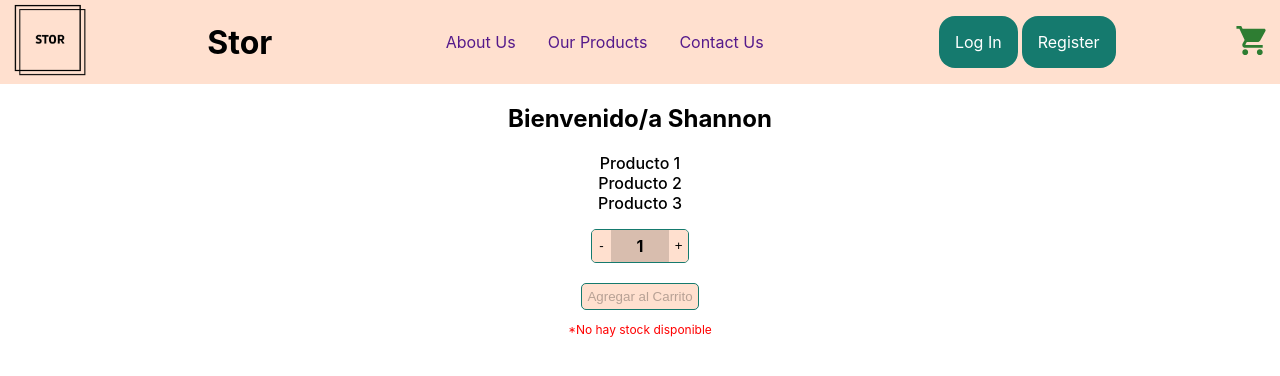
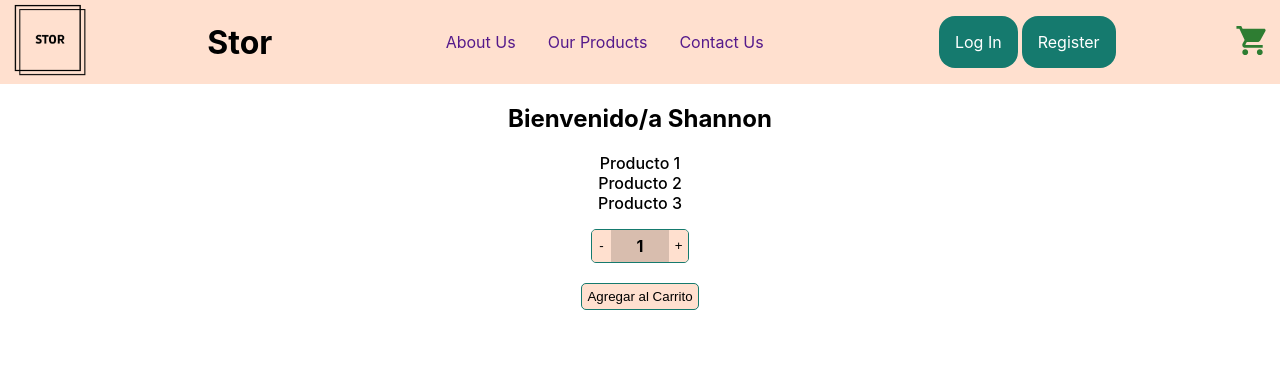
Before and after one commit to ShannonEchegaray/CoderHouse-React-Desafio6, a React (Create React App) app: page / in a window 1280 px wide. Shown: the top 376 px of the page. Built offline with nearby package versions, Linux system fonts and the light colour scheme.

Commit message:
definiendo stock

```diff
--- a/src/components/ItemListContainer/ItemListContainer.js
+++ b/src/components/ItemListContainer/ItemListContainer.js
@@ -21,7 +21,7 @@ const ItemListContainer = ({greeting}) => {
         <li>Producto 3</li>
       </ul>
       <ItemCount
-      stock={0} initial={1} onAdd={onAdd}
+      stock={20} initial={1} onAdd={onAdd}
       />
     </>
   )
```
